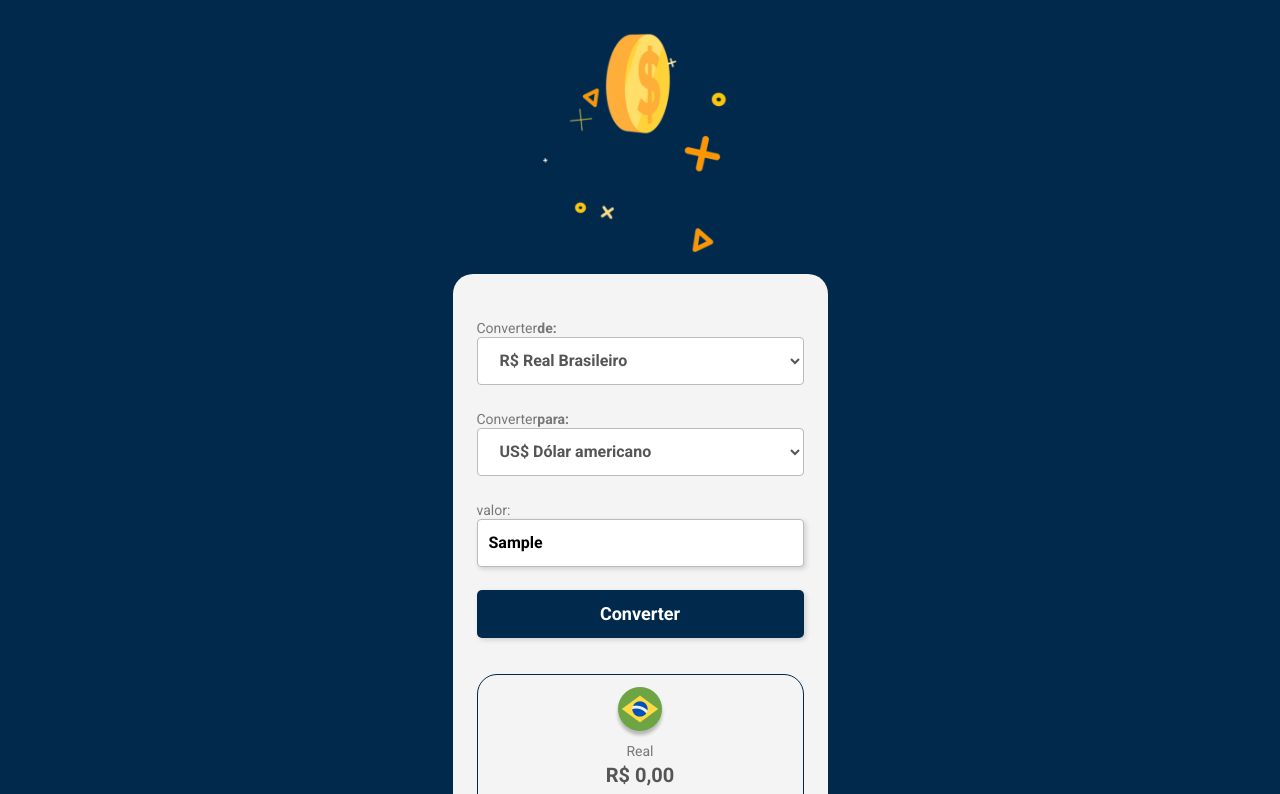
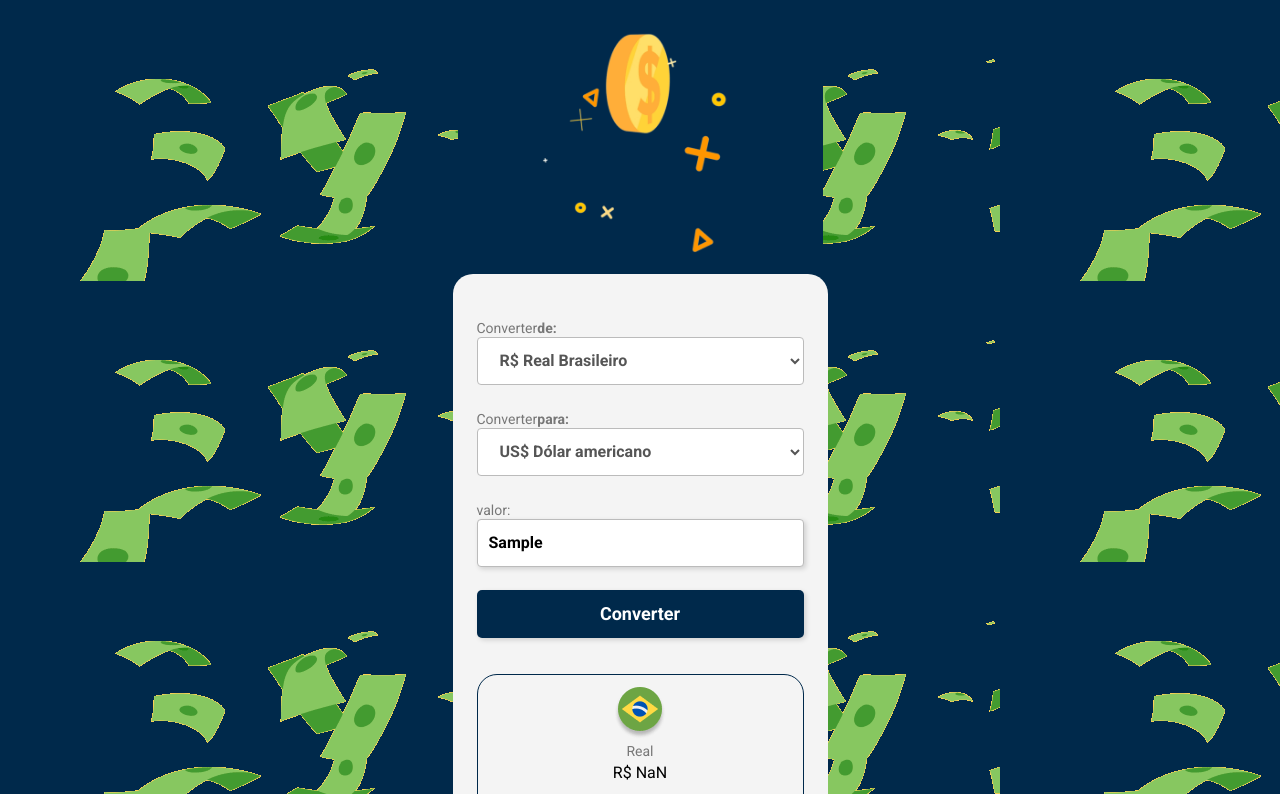
Before and after one commit to joaovictorar/Conversor-de-moedas, a plain HTML site: page index.html in a window 1280 px wide. Both pictures are taken after typing "Sample" into the empty fields and a click on the button "Converter". Shown: the top 794 px of the page. Drawn offline with Linux system fonts and the light colour scheme.

Commit message:
Alteração,html,css,js

```diff
--- a/index.html
+++ b/index.html
@@ -8,7 +8,6 @@
     <link rel="preconnect" href="https://fonts.gstatic.com" crossorigin>
     <link href="https://fonts.googleapis.com/css2?family=Roboto:wght@400;700&display=swap" rel="stylesheet">
     <link rel="stylesheet" href="./styles.css">
-    <script src="./script.js"></script>
     <title>Conversordemoedas</title>
 </head>
 
@@ -39,16 +38,16 @@
 
         <label class="label-valor">
             valor:
-            <input placeholder="R$ 10.000,00">
+            <input class="input-currency" placeholder="R$ 10.000,00">
         </label>
 
-        <button>Converter</button>
+        <button class="convert-button">Converter</button>
 
         <section>
             <div class="currency-box">
                 <img src="./assets/brasil 2.png" alt="logo-moeda-converter">
                 <p class="currency">Real</p>
-                <p class="currency-value">R$ 0,00</p>
+                <p class="currency-value-to-convert">R$ 0,00</p>
             </div>
 
             <img class="arrow-img" src ="./assets/Vector.png" alt="seta-conversor">
@@ -86,5 +85,5 @@
     </main>
 
 </body>
-
+<script src="./script.js"></script>
 </html>
--- a/script.js
+++ b/script.js
@@ -0,0 +1,24 @@
+const convertButton = document.querySelector(".convert-button")
+
+function convertValues() {
+    const inputCurrencyValue = document.querySelector(".input-currency").value
+    const currencyValueToConvert = document.querySelector(".currency-value-to-convert")//valor em Real
+    const currencyValueConverted = document.querySelector(".currency-value")// outras moedas
+    const dolarToday = 5
+
+    const convertedValue = inputCurrencyValue / dolarToday
+
+    currencyValueToConvert.innerHTML = new Intl.NumberFormat("pt-BR", {
+        style: "currency",
+        currency: "BRL"
+    }).format(inputCurrencyValue)
+
+    currencyValueConverted.innerHTML = new Intl.NumberFormat("en-US",{
+        style: "currency",
+        currency: "USD"
+    }).format(convertedValue)
+
+    console.log(convertedValue)
+}
+
+convertButton.addEventListener("click", convertValues)
--- a/styles.css
+++ b/styles.css
@@ -8,7 +8,12 @@
 
 body {
     background-color: #00294b;
+    background-image: url("/assets/gifs-de-dinheiro-voando-15.gif");
+
+
 }
+
+
 
 .logo {
     width: 365px;
```
Also changed, not shown: assets/gifs-de-dinheiro-voando-15.gif (added).
